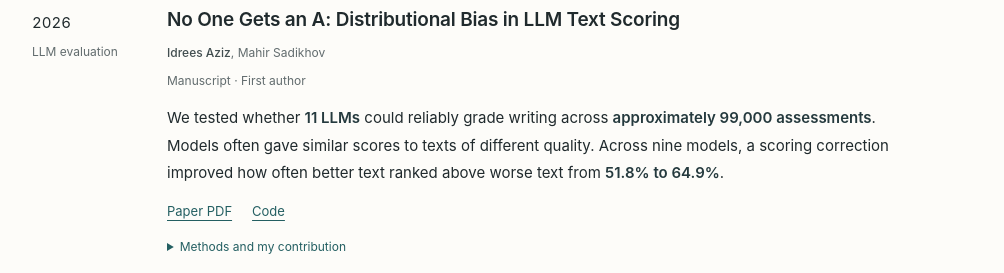
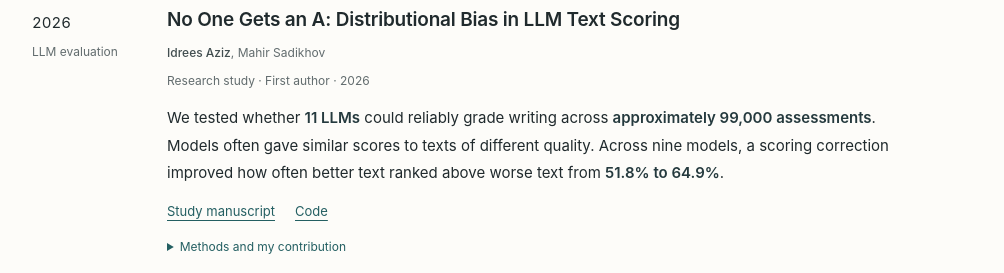
Before and after one commit to idreesaziz/idreesaziz.github.io, a plain HTML site: page index.html in a window 1280 px wide. Shown: the part 617-890 px from the top of the page, without its empty margins (138-1142 px from the left). Drawn offline with Linux system fonts and the light colour scheme.

Commit message:
Label LLM text-scoring work as a research study

```diff
--- a/index.html
+++ b/index.html
@@ -151,9 +151,9 @@
           <div>
             <h3><a href="no-one-gets-an-a.pdf">No One Gets an A: Distributional Bias in LLM Text Scoring</a></h3>
             <p class="authors"><strong>Idrees Aziz</strong>, Mahir Sadikhov</p>
-            <p class="status">Manuscript · First author</p>
+            <p class="status">Research study · First author · 2026</p>
             <p class="description">We tested whether <strong>11 LLMs</strong> could reliably grade writing across <strong>approximately 99,000 assessments</strong>. Models often gave similar scores to texts of different quality. Across nine models, a scoring correction improved how often better text ranked above worse text from <strong>51.8% to 64.9%</strong>.</p>
-            <div class="paper-links"><a href="no-one-gets-an-a.pdf">Paper PDF</a><a href="https://github.com/idreesaziz/Distributional-Bias-in-LLM-Text-Scoring">Code</a></div>
+            <div class="paper-links"><a href="no-one-gets-an-a.pdf">Study manuscript</a><a href="https://github.com/idreesaziz/Distributional-Bias-in-LLM-Text-Scoring">Code</a></div>
             <details><summary>Methods and my contribution</summary><p>I designed the experiments, changing grammar, sentence order, word choice, and information separately so their effects could be measured. We compared five score corrections and checked uncertainty with bootstrap confidence intervals and mixed-effects models. Improving the rankings did not necessarily make the models use more of the scoring scale.</p></details>
           </div>
         </article>
```
Also changed, not shown: 1 other file.
